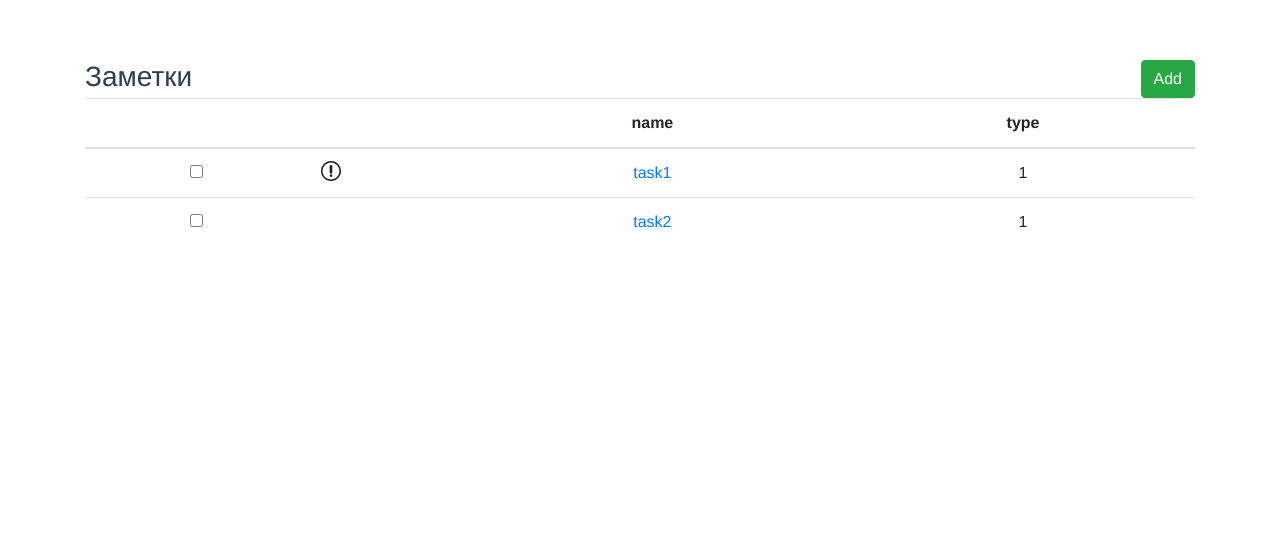
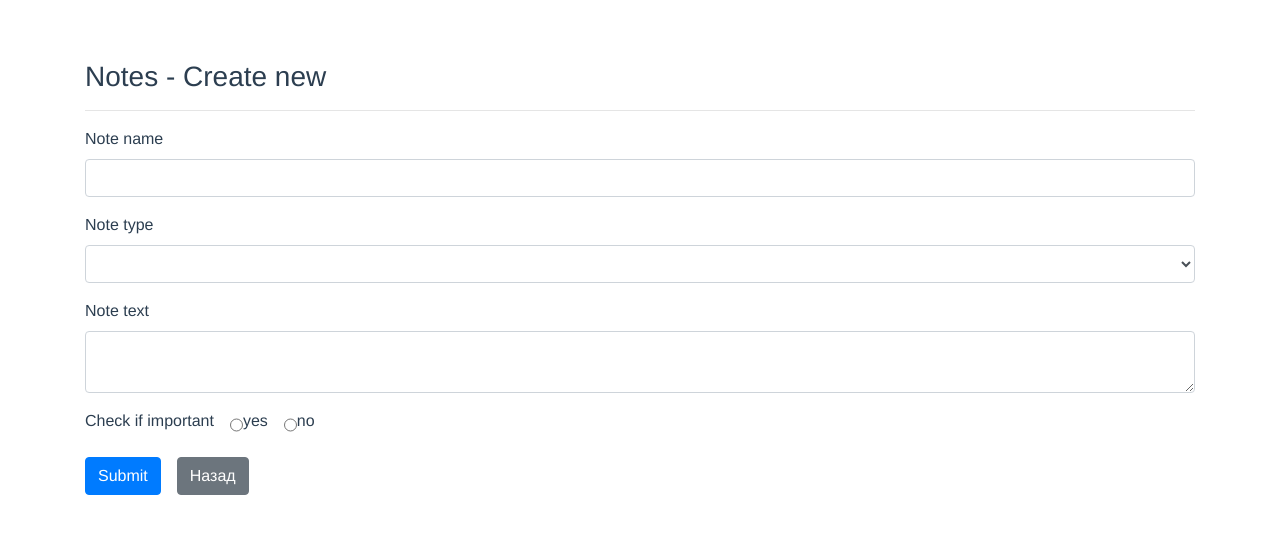
Before and after one commit to CatherineChernogor/vue-note-app, a Vue app: page /#/create in a window 1280 px wide. Before the commit this address led to /#/. Shown: the top 534 px of the page. Built offline with nearby package versions, Linux system fonts and the light colour scheme.

Commit message:
add sessionStorage

```diff
--- a/src/components/CreateElement.vue
+++ b/src/components/CreateElement.vue
@@ -2,7 +2,7 @@
   <div>
     <nav class="nav d-flex justify-content-between">
       <div class="">
-        <span class="h3">Заметки - Создать</span>
+        <span class="h3">Notes - Create new</span>
       </div>
     </nav>
 
@@ -11,30 +11,47 @@
     <form>
       <div class="form-group">
         <label class="d-flex justify-content-start">Note name</label>
-        <input type="text" class="form-control" />
+        <input type="text" class="form-control" v-model="name" />
       </div>
       <div class="form-group">
         <label class="d-flex justify-content-start">Note type</label>
-        <select class="form-control" id="exampleFormControlSelect1">
-          <option>1</option>
-          <option>2</option>
-          <option>3</option>
-          <option>4</option>
-          <option>5</option>
+        <select v-model="selected" class="form-control">
+          <option
+            v-for="option in options"
+            :value="option.value"
+            :key="option.value"
+          >
+            {{ option.text }}
+          </option>
         </select>
       </div>
       <div class="form-group">
         <label class="d-flex justify-content-start">Note text</label>
-        <textarea type="text" class="form-control" />
+        <textarea type="text" class="form-control" v-model="text" />
       </div>
       <div class="form-group d-flex justify-content-start">
         <label class="">Check if important</label>
-        <input type="radio" class="form-radio-input ml-3" />
+
+        <input
+          type="radio"
+          class="form-radio-input ml-3"
+          v-model="picked"
+          value="y"
+        />
+        <label class="">yes</label>
+
+        <input
+          type="radio"
+          class="form-radio-input ml-3"
+          v-model="picked"
+          value="n"
+        /><label class="">no</label>
       </div>
       <div class="form-group d-flex justify-content-start">
         <button
           type="button"
           class="btn btn-primary d-flex justify-content-start"
+          @click="onSubmit"
         >
           Submit</button
         ><router-link class="btn btn-secondary ml-3" to="/">Назад</router-link>
@@ -48,8 +65,39 @@ export default {
   name: "NoteList",
 
   data() {
-    return {};
+    return {
+      options: [
+        { text: "Один", value: 1 },
+        { text: "Два", value: 2 },
+        { text: "Три", value: 3 },
+      ],
+      tasks: [],
+      counter: sessionStorage.counter,
+      newTask: {},
+    };
   },
-  methods: {},
+
+  methods: {
+    onSubmit: function () {
+      if (sessionStorage.tasks) this.tasks = JSON.parse(sessionStorage.tasks);
+
+      this.newTask.id = sessionStorage.counter;
+      this.newTask.name = this.name;
+      this.newTask.type = this.selected;
+
+      if (this.picked == "y") this.newTask.isImportant = "yes";
+      else this.newTask.isImportant = "no";
+
+      this.newTask.text = this.text;
+      this.newTask.shouldBeDeleted = false;
+
+      this.tasks.push(this.newTask);
+
+      sessionStorage.tasks = JSON.stringify(this.tasks);
+      sessionStorage.counter = Number(sessionStorage.counter) + 1;
+
+      this.$router.push("/");
+    },
+  },
 };
 </script>
--- a/src/components/NoteList.vue
+++ b/src/components/NoteList.vue
@@ -2,7 +2,7 @@
   <div>
     <nav class="nav d-flex justify-content-between">
       <div class="">
-        <span class="h3">Заметки</span>
+        <span class="h3">Notes</span>
       </div>
       <div class="">
         <button
@@ -44,7 +44,9 @@
             <div v-else></div>
           </td>
 
-          <td><router-link  class="" to="/view">{{ task.name }}</router-link></td>
+          <td>
+            <router-link class="" to="/view/10">{{ task.name }}</router-link>
+          </td>
 
           <td>{{ task.type }}</td>
         </tr>
@@ -60,28 +62,15 @@ export default {
   data() {
     return {
       showDelButton: false,
-      tasks: [
-        {
-          name: "task1",
-          type: "1",
-          isImpotrant: true,
-          shouldBeDeleted: false,
-
-          text:
-            "some text of task1 some text of task1 some text of task1 some text of task1 some text of task1 some text of task1 some text of task1",
-        },
-        {
-          name: "task2",
-          type: "1",
-          isImpotrant: false,
-          shouldBeDeleted: false,
-
-          text:
-            "some text of task2 some text of task2 some text of task2 some text of task2 some text of task1 some text of task1 some text of task1",
-        },
-      ],
+      tasks: [],
     };
   },
+  mounted() {
+    if (sessionStorage.tasks) {
+      this.tasks = JSON.parse(sessionStorage.tasks);
+    }
+  },
+
   methods: {
     changeShouldBeDeleted: function () {
       let isDel = 0;
--- a/src/components/ViewElement.vue
+++ b/src/components/ViewElement.vue
@@ -2,7 +2,7 @@
   <div>
     <nav class="nav d-flex justify-content-between">
       <div class="">
-        <span class="h3">Заметки - Просмотр</span>
+        <span class="h3">Notes - View {{task.name}}</span>
       </div>
       <router-link class="btn btn-secondary" to="/">Назад</router-link>
     </nav>
@@ -36,15 +36,7 @@ export default {
 
   data() {
     return {
-      task: {
-        name: "task1",
-        type: "1",
-        isImpotrant: false,
-        shouldBeDeleted: false,
-
-        text:
-          "some text of task1 some text of task1 some text of task1 some text of task1 some text of task1 some text of task1 some text of task1",
-      },
+      task: this.$route.params.task
     };
   },
   methods: {},
--- a/src/main.js
+++ b/src/main.js
@@ -18,13 +18,18 @@ const router = new VueRouter({
       path: '/',
       component: NoteList
     },
+
     {
-      path: '/view',
-      component: ViewElement
-    }]
+      path: '/view/:task.taskid',
+      component: ViewElement,
+    },
+  ]
 })
 
 new Vue({
   router,
-  render: h => h(App),
+  created: function () {
+    sessionStorage.counter = 0;
+  },
+  render: h => h(App)
 }).$mount('#app')
```
